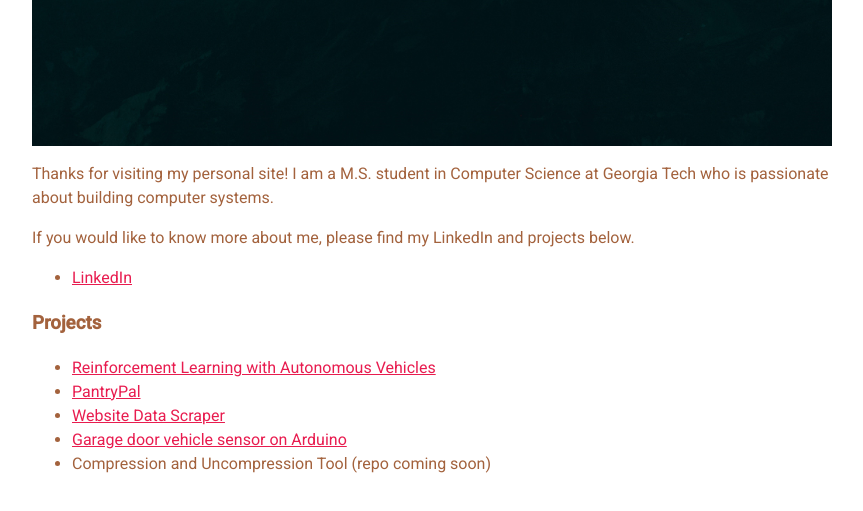
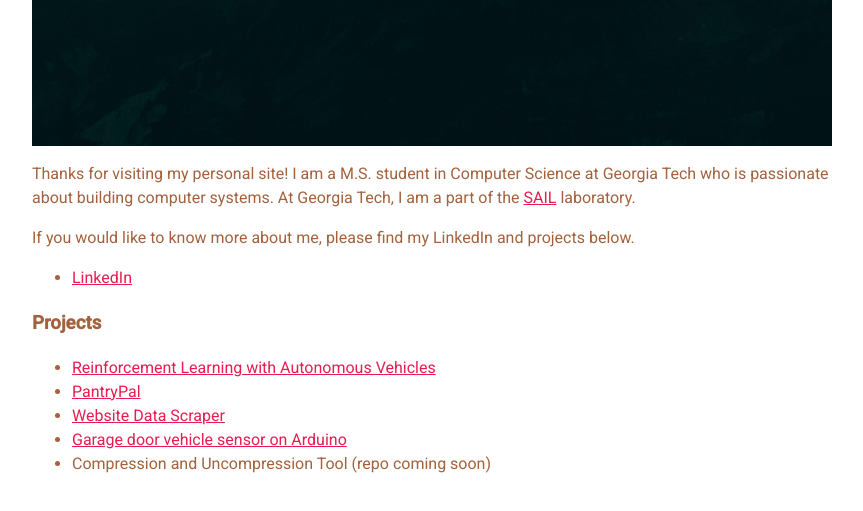
Before and after one commit to iaprelev/iaprelev.github.io, a plain HTML site: page index.html in a window 1280 px wide. Shown: the part 303-814 px from the top of the page, without its empty margins (208-1071 px from the left). Drawn offline with Linux system fonts and the light colour scheme.

Commit message:
Update SAIL lab

```diff
--- a/index.html
+++ b/index.html
@@ -14,7 +14,7 @@
         <!-- <h1>Igor Aprelev</h1> -->
         <p>Thanks for visiting my personal site! I am a
           M.S. student in Computer Science at Georgia Tech who is passionate about building
-          computer systems.</p>
+          computer systems. At Georgia Tech, I am a part of the <a href="https://gatech-sysml.github.io/">SAIL</a> laboratory.</p>
         <p>If you would like to know more about me, please find my LinkedIn and projects below.</p>
       </div>
     </div>
```
